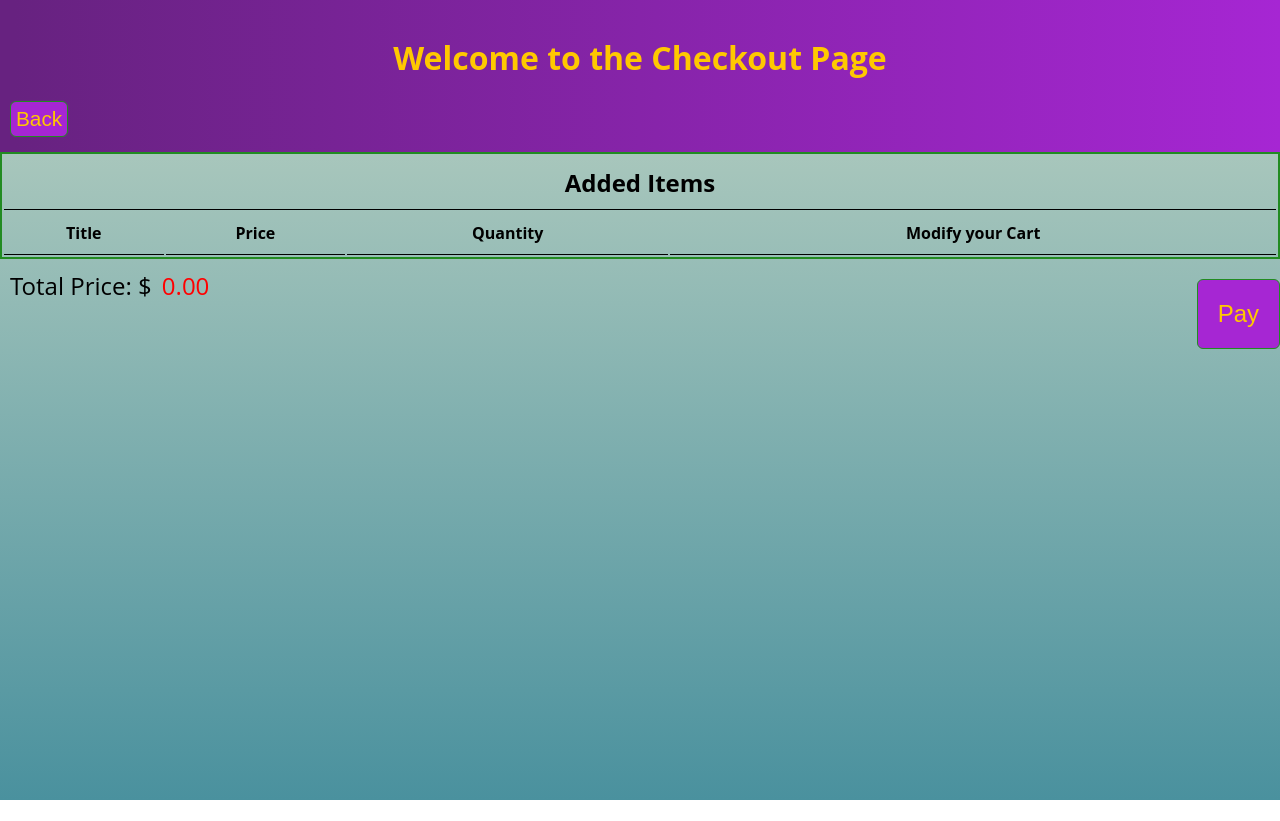
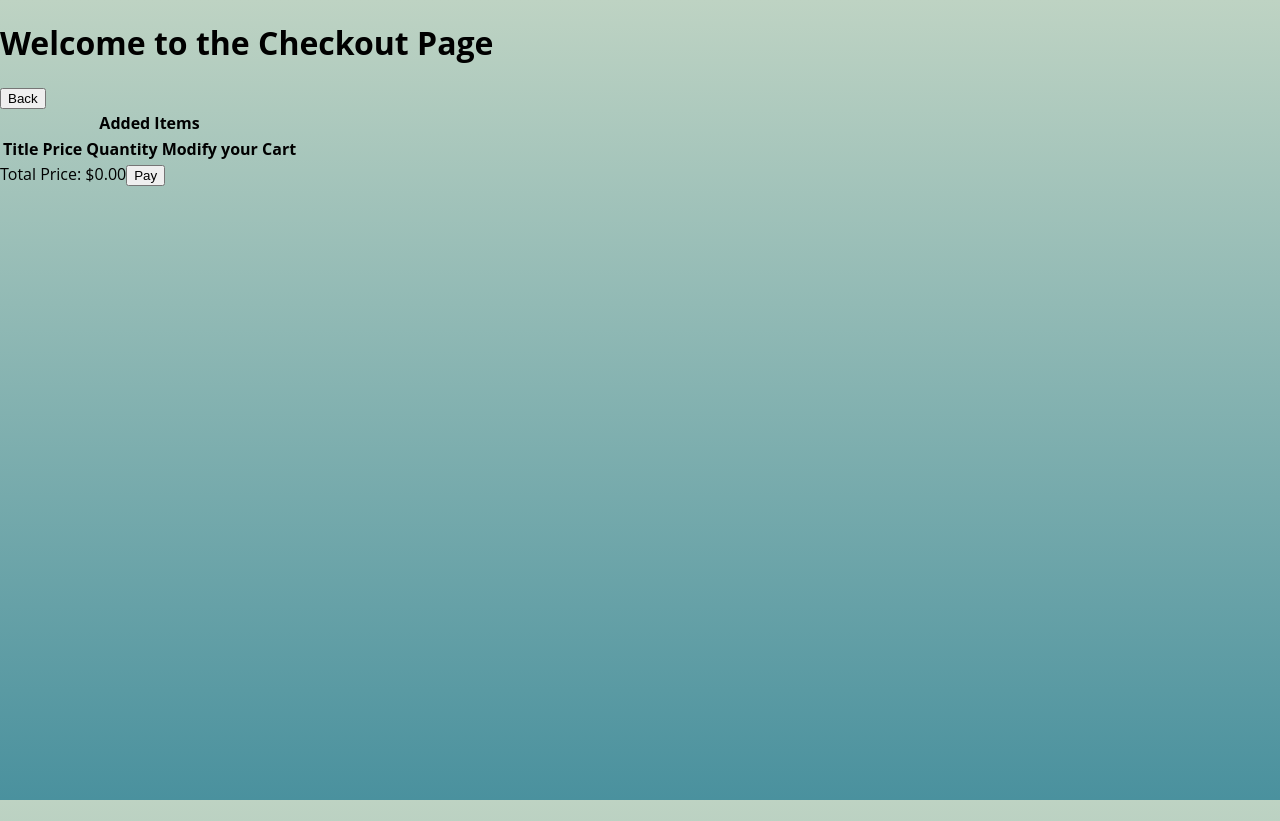
Before and after one commit to bilibalaboom413/sellPhone, a React (Create React App) app in the folder client/: page /checkout in a window 1280 px wide. Before the commit the page ends 800 px from the top, so only its background shows below. Built offline with nearby package versions, Linux system fonts and the light colour scheme.

Commit message:
Merge branch 'li' of /Users/zhengli/Desktop/webdev-13 with conflicts.

```diff
--- a/client/src/Homepage/Info.js
+++ b/client/src/Homepage/Info.js
@@ -5,6 +5,7 @@ class Info extends React.Component {
   state = {
     phones: [],
     reviews:[],
+    showreviews:[],
     quantity: 0,
     inputQuantity: false,
     commentInput: "",
@@ -73,8 +74,17 @@ class Info extends React.Component {
     })
         .then(_d => {
           this.setState({reviews: _d.data})
+          this.getShowReview()
         })
   };
+  getShowReview = async () => {
+    const{reviews} = this.state;
+    var reviewlist = []
+    for (const i in reviews){
+      reviewlist[i] = reviews[i].reviews.comment.substring(0,200) + "..."
+    }
+    this.setState({showreviews:reviewlist})
+  }
   getallreview = async () => {
     const {phoneid} = this.state;
     axios.get('http://localhost:8000/allreview', {
@@ -175,7 +185,7 @@ class Info extends React.Component {
               <tr>
                 <td>{review.reviews.reviewer}</td>
                 <td>{review.reviews.rating}</td>
-                <td>{review.reviews.comment}</td>
+                <td onClick={() => this.checkLength(review.reviews.reviewer)}>{review.reviews.comment}</td>
               </tr>
           ))}
           </tbody>
--- a/client/src/checkout/checkout.css
+++ b/client/src/checkout/checkout.css
@@ -1,103 +1,103 @@
-* {
-  box-sizing: border-box;
-}
+/** {*/
+/*  box-sizing: border-box;*/
+/*}*/
 
-.App {
-  font-family: "Karla", sans-serif;
-  margin: 0;
-}
+/*.App {*/
+/*  font-family: "Karla", sans-serif;*/
+/*  margin: 0;*/
+/*}*/
 
-.header {
-  color: rgb(255, 200, 0);
-  text-align: center;
-  background: linear-gradient(90deg, #672280 1.18%, #a626d3 100%);
-  padding: 15px 0;
-}
+/*.header {*/
+/*  color: rgb(255, 200, 0);*/
+/*  text-align: center;*/
+/*  background: linear-gradient(90deg, #672280 1.18%, #a626d3 100%);*/
+/*  padding: 15px 0;*/
+/*}*/
 
-.back-button {
-  /* float: right; */
-  padding: 5px 5px;
-  margin-top: 10px;
-  background-color: #a626d3;
-  color: rgb(255, 200, 0);
-  border: 1px solid forestgreen;
-  border-radius: 6px;
-  font-size: 1.3rem;
-  cursor: pointer;
-  display: flex;
-  margin-left: 10px;
-}
+/*.back-button {*/
+/*  !* float: right; *!*/
+/*  padding: 5px 5px;*/
+/*  margin-top: 10px;*/
+/*  background-color: #a626d3;*/
+/*  color: rgb(255, 200, 0);*/
+/*  border: 1px solid forestgreen;*/
+/*  border-radius: 6px;*/
+/*  font-size: 1.3rem;*/
+/*  cursor: pointer;*/
+/*  display: flex;*/
+/*  margin-left: 10px;*/
+/*}*/
 
-.main {
-  width: 100%;
-  height: 100vh;
-  display: flex;
-  justify-content: center;
-  align-items: center;
-}
+/*.main {*/
+/*  width: 100%;*/
+/*  height: 100vh;*/
+/*  display: flex;*/
+/*  justify-content: center;*/
+/*  align-items: center;*/
+/*}*/
 
-table {
-  border: 2px solid forestgreen;
-  width: 100%;
-}
+/*table {*/
+/*  border: 2px solid forestgreen;*/
+/*  width: 100%;*/
+/*}*/
 
-th {
-  border-bottom: 1px solid black;
-  padding: 10px 0;
-}
+/*th {*/
+/*  border-bottom: 1px solid black;*/
+/*  padding: 10px 0;*/
+/*}*/
 
-td {
-  width: 100px;
-  text-align: center;
-  padding: 10px 10px;
-}
+/*td {*/
+/*  width: 100px;*/
+/*  text-align: center;*/
+/*  padding: 10px 10px;*/
+/*}*/
 
-.submit-button {
-  float: right;
-  padding: 20px 20px;
-  margin-top: 10px;
-  background-color: #a626d3;
-  color: rgb(255, 200, 0);
-  border: 1px solid forestgreen;
-  border-radius: 6px;
-  font-size: 1.5rem;
-  cursor: pointer;
-}
+/*.submit-button {*/
+/*  float: right;*/
+/*  padding: 20px 20px;*/
+/*  margin-top: 10px;*/
+/*  background-color: #a626d3;*/
+/*  color: rgb(255, 200, 0);*/
+/*  border: 1px solid forestgreen;*/
+/*  border-radius: 6px;*/
+/*  font-size: 1.5rem;*/
+/*  cursor: pointer;*/
+/*}*/
 
-table .table-title {
-  /* color: rgb(255, 200, 0); */
-  font-size: 1.5rem;
-}
+/*table .table-title {*/
+/*  !* color: rgb(255, 200, 0); *!*/
+/*  font-size: 1.5rem;*/
+/*}*/
 
-.quantity-input {
-  width: 80%;
-  margin-bottom: 5px;
-}
+/*.quantity-input {*/
+/*  width: 80%;*/
+/*  margin-bottom: 5px;*/
+/*}*/
 
-.input-button,
-.remove-button {
-  height: 30px;
-  background-color: #a626d3;
-  color: rgb(255, 200, 0);
-  border: 1px solid forestgreen;
-  border-radius: 3px;
-  cursor: pointer;
-}
+/*.input-button,*/
+/*.remove-button {*/
+/*  height: 30px;*/
+/*  background-color: #a626d3;*/
+/*  color: rgb(255, 200, 0);*/
+/*  border: 1px solid forestgreen;*/
+/*  border-radius: 3px;*/
+/*  cursor: pointer;*/
+/*}*/
 
-.total-price-label,
-.total-price {
-  font-size: 1.5rem;
-  color: red;
-}
+/*.total-price-label,*/
+/*.total-price {*/
+/*  font-size: 1.5rem;*/
+/*  color: red;*/
+/*}*/
 
-.total-price-label {
-  margin-right: 10px;
-  margin-left: 10px;
-  color: black;
-}
+/*.total-price-label {*/
+/*  margin-right: 10px;*/
+/*  margin-left: 10px;*/
+/*  color: black;*/
+/*}*/
 
-.main-bottom {
-  margin-top: 10px;
-  align-items: center;
-  justify-content: center;
-}
+/*.main-bottom {*/
+/*  margin-top: 10px;*/
+/*  align-items: center;*/
+/*  justify-content: center;*/
+/*}*/
```
Also changed, not shown: 1 other file (tests, documents, lock files or other folders).
